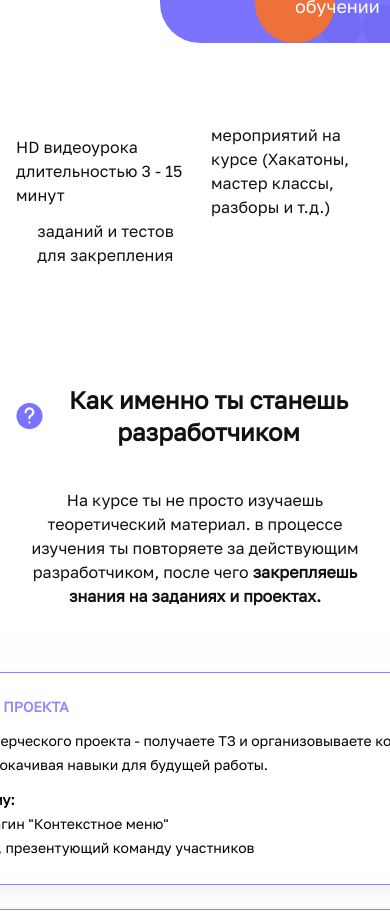
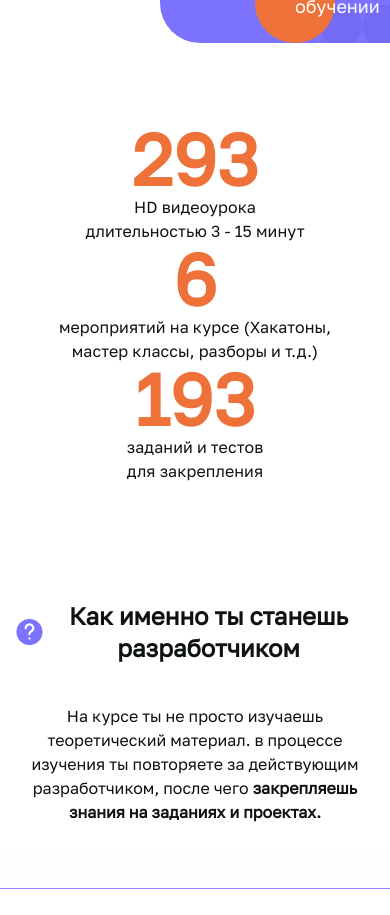
Before and after one commit to dliakin/react-tailwind-landing-page, a React (Create React App) app: page / in a window 390 px wide. Shown: the part 2100-3015 px from the top of the page. Built offline with nearby package versions, Linux system fonts and the light colour scheme.

Commit message:
Fix Stat component

```diff
--- /dev/null
+++ b/src/components/stats/StatItem.tsx
@@ -0,0 +1,13 @@
+import React from "react";
+import { IStatItem } from "../../models/models";
+
+function StatItem(item: IStatItem) {
+  return (
+    <div className="flex lg:flex-row lg:justify-center lg:items-center flex-col justify-start">
+      <p className="text-[#ED7138] font-semibold text-7xl">{item.statValue}</p>
+      <p className="text-[#0F1214] font-normal text-base tracking-[0.005em] lg:text-left lg:ml-4">{item.text}</p>
+    </div>
+  );
+}
+
+export default StatItem;
--- a/src/components/stats/Stats.tsx
+++ b/src/components/stats/Stats.tsx
@@ -1,14 +1,12 @@
 import React from "react";
 import { IStatItem } from "../../models/models";
+import StatItem from "./StatItem";
 
 function Stats({ statItems }: { statItems: IStatItem[] }) {
   return (
-    <div className="container mx-auto grid justify-center grid-cols-2 text-center lg:grid-cols-3 mt-[80px]">
+    <div className="container mx-auto grid justify-center grid-cols-1 text-center sm:grid-cols-3 mt-[80px]">
       {statItems.map((item: IStatItem, index: number) => (
-        <div className="flex flex-row justify-center items-center" key={"statItem-" + index}>
-          <p className="text-[#ED7138] font-semibold text-7xl ">{item.statNumber}</p>
-          <p className="text-[#0F1214] font-normal text-base tracking-[0.005em] text-left ml-4">{item.text}</p>
-        </div>
+        <StatItem statValue={item.statValue} text={item.text} key={`stat-item-${index}`} />
       ))}
     </div>
   );
```
